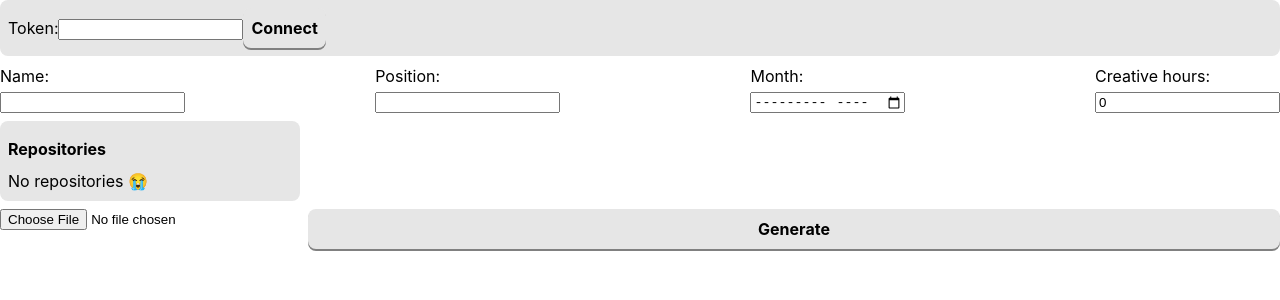
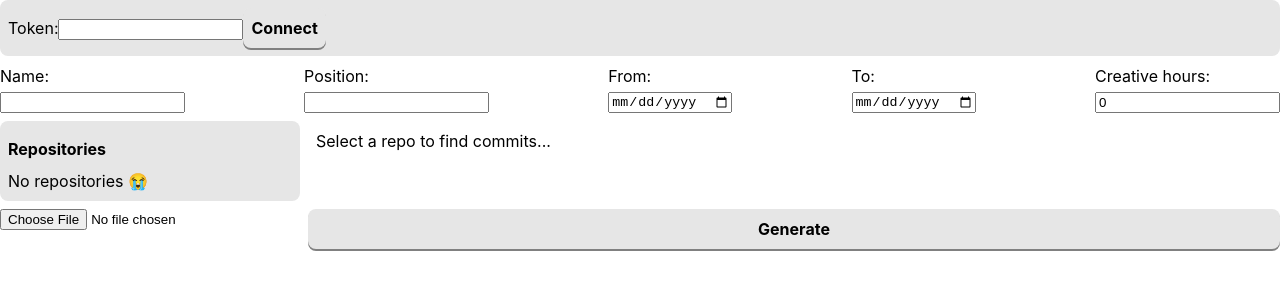
Before and after one commit to lawfx/pan-protocol, a React (Vite) app: page / in a window 1280 px wide. Shown: the top 300 px of the page. Built offline with nearby package versions, Linux system fonts and the light colour scheme.

Commit message:
added date range instead of simply month

```diff
--- a/src/App.tsx
+++ b/src/App.tsx
@@ -1,5 +1,4 @@
 import React from 'react';
-import { GitHubContext } from './GithubProvider/GithubProvider';
 import Repositories from './Repositories/Repositories';
 import Login from './Login/Login';
 import Commits from './Commits/Commits';
@@ -30,10 +29,14 @@ export default function App() {
   const [data, setData] = React.useState<DataInfo>({
     name: '',
     position: '',
-    date: '',
+    date: {
+      from: '',
+      to: ''
+    },
     hours: 0
   });
   const [file, setFile] = React.useState<string | ArrayBuffer | null>();
+  console.log('repos', repos, 'commits', commits, 'data', data);
 
   const selectedReposFullName = React.useMemo(() => repos.filter(r => r.selected).map(r => r.repo.full_name), [repos]);
 
@@ -76,8 +79,12 @@ export default function App() {
     setData(d => ({ ...d, name }));
   }, []);
 
-  const setDate = React.useCallback((date: string) => {
-    setData(d => ({ ...d, date: date }));
+  const setDateFrom = React.useCallback((date: string) => {
+    setData(d => ({ ...d, date: { ...d.date, from: date } }));
+  }, []);
+
+  const setDateTo = React.useCallback((date: string) => {
+    setData(d => ({ ...d, date: { ...d.date, to: date } }));
   }, []);
 
   const setHours = React.useCallback((hours: string) => {
@@ -160,10 +167,10 @@ export default function App() {
         <Repositories repos={repos} onReposUpdated={handleReposUpdated} selectRepo={selectRepo} unselectRepo={unselectRepo} />
       </RepositoriesWrapper>
       <DataWrapper>
-        <Data data={data} setName={setName} setDate={setDate} setHours={setHours} setPosition={setPosition} />
+        <Data data={data} setName={setName} setDateFrom={setDateFrom} setDateTo={setDateTo} setHours={setHours} setPosition={setPosition} />
       </DataWrapper>
       <CommitsWrapper>
-        <Commits repos={selectedReposFullName} commits={commits} setCommits={setCommits} selectCommit={selectCommit} unselectCommit={unselectCommit} />
+        <Commits repos={selectedReposFullName} date={data.date} commits={commits} setCommits={setCommits} selectCommit={selectCommit} unselectCommit={unselectCommit} />
       </CommitsWrapper>
       <Button onClick={generateDocument}>Generate</Button>
     </Wrapper>
--- a/src/Commits/Commits.tsx
+++ b/src/Commits/Commits.tsx
@@ -3,10 +3,12 @@ import { GitHubContext } from "../GithubProvider/GithubProvider";
 import Commit from "../Commit/Commit";
 import styled from "styled-components";
 import { CommitsState } from "../App";
+import { DateRange } from "../models/data-info";
 
-function Commits({ repos, commits, setCommits, selectCommit, unselectCommit }:
+function Commits({ repos, date, commits, setCommits, selectCommit, unselectCommit }:
   {
     repos: string[],
+    date: DateRange,
     commits: CommitsState[],
     setCommits: React.Dispatch<React.SetStateAction<CommitsState[]>>,
     selectCommit: (repo: string, sha: string) => void,
@@ -20,9 +22,8 @@ function Commits({ repos, commits, setCommits, selectCommit, unselectCommit }:
 
     async function fetchCommits() {
       try {
-        const commits = await getCommits(repos);
+        const commits = await getCommits(repos, date);
         if (!commits || !valid) return;
-        console.log(commits);
         setCommits(commits);
       } catch (e) {
         console.error(e);
@@ -32,7 +33,7 @@ function Commits({ repos, commits, setCommits, selectCommit, unselectCommit }:
     fetchCommits();
 
     return () => { valid = false; }
-  }, [repos]);
+  }, [repos, date]);
 
   function handleClickCommit(repo: string, sha: string, selected: boolean) {
     if (selected) {
@@ -45,6 +46,7 @@ function Commits({ repos, commits, setCommits, selectCommit, unselectCommit }:
 
   return (
     <Wrapper>
+      {!repos.length && <p>Select a repo to find commits...</p>}
       {
         commits.map(({ repoFullName, commits }) => (
           <React.Fragment key={repoFullName}>
--- a/src/Data/Data.tsx
+++ b/src/Data/Data.tsx
@@ -3,10 +3,11 @@ import Input from "../Input/Input";
 import { DataInfo } from "../models/data-info";
 import React from "react";
 
-function Data({ data, setName, setDate, setHours, setPosition }:
+function Data({ data, setName, setDateFrom, setDateTo, setHours, setPosition }:
   {
     data: DataInfo, setName: (name: string) => void,
-    setDate: (date: string) => void,
+    setDateFrom: (date: string) => void,
+    setDateTo: (date: string) => void,
     setHours: (hours: string) => void,
     setPosition: (position: string) => void
   }) {
@@ -15,7 +16,8 @@ function Data({ data, setName, setDate, setHours, setPosition }:
     <Wrapper>
       <Input label="Name" value={data.name} setValue={setName} />
       <Input label="Position" value={data.position} setValue={setPosition} />
-      <Input label="Month" type="month" value={data.date} setValue={setDate} />
+      <Input label="From" type="date" value={data.date.from} setValue={setDateFrom} />
+      <Input label="To" type="date" value={data.date.to} setValue={setDateTo} />
       <Input label="Creative hours" type="number" value={data.hours} setValue={setHours} />
     </Wrapper>
   );
--- a/src/GithubProvider/GithubProvider.tsx
+++ b/src/GithubProvider/GithubProvider.tsx
@@ -1,10 +1,11 @@
 import React, { ReactNode } from "react"
 import useGithub from "../hooks/useGithub";
 import { CommitsState } from "../App";
+import { DateRange } from "../models/data-info";
 
 export const GitHubContext = React.createContext<{
   connect: (token: string) => Promise<void>;
-  getCommits: (repos: string[]) => Promise<CommitsState[]>;
+  getCommits: (repos: string[], date: DateRange) => Promise<CommitsState[]>;
   user: any;
   getRepos: () => Promise<any>;
 }>(null as any);
--- a/src/hooks/useGithub.ts
+++ b/src/hooks/useGithub.ts
@@ -1,6 +1,7 @@
 import { Octokit } from "@octokit/rest";
 import React from "react";
 import { CommitsState } from "../App";
+import { DateRange } from "../models/data-info";
 
 export default function useGithub() {
 
@@ -24,10 +25,10 @@ export default function useGithub() {
     });
   }
 
-  async function getCommits(repos: string[]) {
+  async function getCommits(repos: string[], date: DateRange) {
     if (!octokit) return [];
 
-    const commits = await processRepos(user, repos);
+    const commits = await processRepos(user, repos, date);
     return commits || [];
   }
 
@@ -38,10 +39,10 @@ export default function useGithub() {
     return user;
   }
 
-  async function processRepos(user: any, repos: string[]) {
+  async function processRepos(user: any, repos: string[], date: DateRange) {
     let data: CommitsState[] = [];
     for (let repo of repos) {
-      const commits = await fetchCommits(user, repo, '');
+      const commits = await fetchCommits(user, repo, date);
       data.push({
         repoFullName: repo,
         commits: commits.map(c => ({ commit: c, selected: false }))
@@ -50,31 +51,31 @@ export default function useGithub() {
     return data;
   }
 
-  async function fetchCommits(user: any, repo_fullname: string, date: string) {
+  async function fetchCommits(user: any, repo_fullname: string, date: DateRange) {
     console.log('Searching repo:', repo_fullname);
     const [owner, repo] = repo_fullname.split('/');
     const { data } = await octokit!.rest.repos.listCommits({
       owner,
       repo,
       author: user.login,
-      since: '2022-03-01',//getBeginningOfMonth(date),
-      until: '2022-03-31',//getEndOfMonth(date),
+      ...(!!date.from ? { since: date.from } : {}),
+      ...(!!date.to ? { until: date.to } : {})
     });
     return data;
   }
 
-  function getBeginningOfMonth(protocolDate: string): string {
-    const [month, year] = protocolDate.split('/');
-    const d = new Date(+year, +month - 1);
-    return d.toISOString().replace('Z', '+00:00');
-  }
+  // function getBeginningOfMonth(protocolDate: string): string {
+  //   const [month, year] = protocolDate.split('/');
+  //   const d = new Date(+year, +month - 1);
+  //   return d.toISOString().replace('Z', '+00:00');
+  // }
 
-  function getEndOfMonth(protocolDate: string): string {
-    const [month, year] = protocolDate.split('/');
-    const d = new Date(+year, +month);
-    d.setMilliseconds(d.getMilliseconds() - 1);
-    return d.toISOString().replace('Z', '+00:00');
-  }
+  // function getEndOfMonth(protocolDate: string): string {
+  //   const [month, year] = protocolDate.split('/');
+  //   const d = new Date(+year, +month);
+  //   d.setMilliseconds(d.getMilliseconds() - 1);
+  //   return d.toISOString().replace('Z', '+00:00');
+  // }
 
   return { connect, getCommits, user, getRepos };
 }
```
Also changed, not shown: src/models/data-info.ts (+6 -1 lines).
